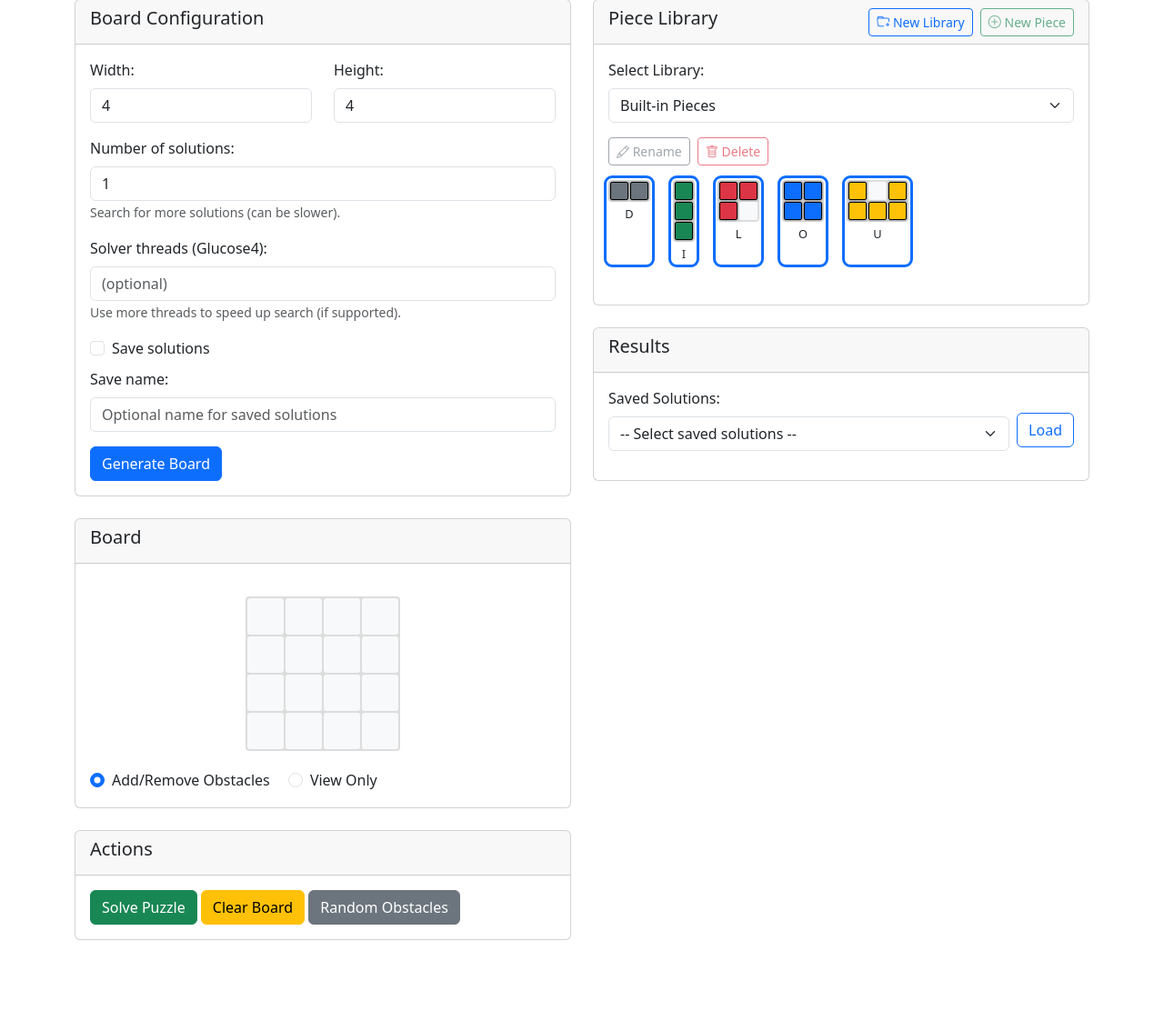
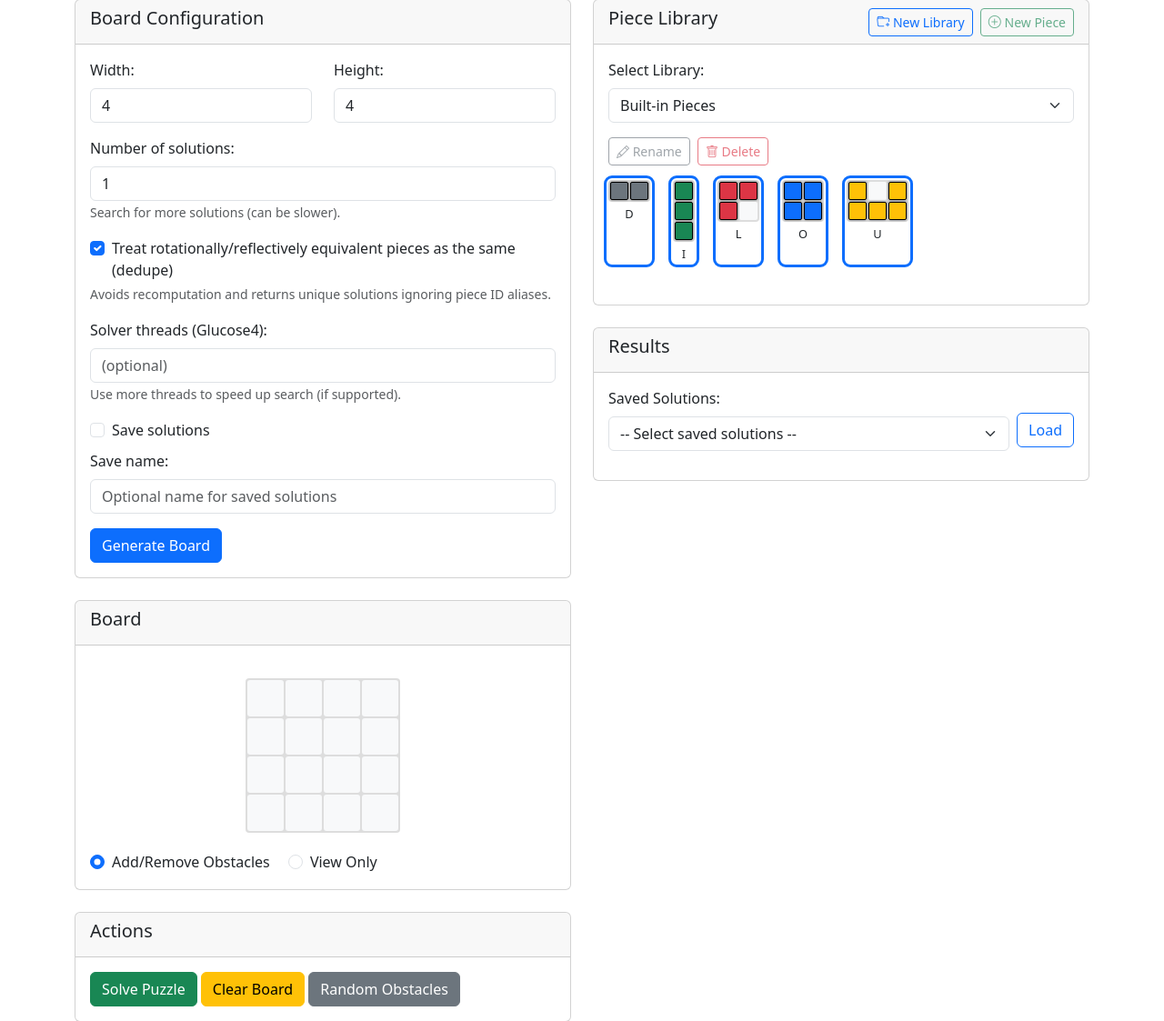
Before and after one commit to huynd2210/Tile-laying-Puzzle-Solver, a Flask app: page / in a window 1280 px wide. Shown: the part 97-1220 px from the top of the page at 91% size. Before the commit the page ends 1131 px from the top, so only its background shows below. Run offline with Flask 2, Linux system fonts and the light colour scheme.

Commit message:
added canonization in solver

```diff
--- a/frontend/static/js/script.js
+++ b/frontend/static/js/script.js
@@ -881,6 +881,7 @@ document.addEventListener('DOMContentLoaded', () => {
                     const v = parseInt(document.getElementById('solver-threads').value);
                     return isNaN(v) || v < 1 ? undefined : v;
                 })(),
+                dedupe_equivalent: document.getElementById('dedupe-equivalent').checked,
                 persist: document.getElementById('persist-solutions').checked,
                 save_name: document.getElementById('save-name').value || ''
             };
--- a/frontend/templates/index.html
+++ b/frontend/templates/index.html
@@ -34,6 +34,15 @@
                                 <label for="num-solutions" class="form-label">Number of solutions:</label>
                                 <input type="number" id="num-solutions" class="form-control" min="1" max="50" value="1">
                                 <small class="text-muted">Search for more solutions (can be slower).</small>
+                            </div>
+                        </div>
+                        <div class="row mb-3">
+                            <div class="col-12">
+                                <div class="form-check">
+                                    <input class="form-check-input" type="checkbox" id="dedupe-equivalent" checked>
+                                    <label class="form-check-label" for="dedupe-equivalent">Treat rotationally/reflectively equivalent pieces as the same (dedupe)</label>
+                                </div>
+                                <small class="text-muted">Avoids recomputation and returns unique solutions ignoring piece ID aliases.</small>
                             </div>
                         </div>
                         <div class="row mb-3">
--- a/server/app.py
+++ b/server/app.py
@@ -163,6 +163,42 @@ def initialize_storage():
     _ensure_builtin_library()
 
 
+def _orientation_signature(orientation):
+    # orientation: tuple of (i,j)
+    coords = sorted(list(orientation))
+    return ';'.join(f"{i}:{j}" for i, j in coords)
+
+
+def _shape_signature(piece_obj):
+    try:
+        orientations = piece_obj.get_orientations()
+        if not orientations:
+            # fallback to offsets
+            if hasattr(piece_obj, 'get_offsets'):
+                base = getattr(piece_obj, 'get_offsets')()
+                orientations = [normalize(tuple(base))]
+        # Pick lexicographically smallest normalized string among orientations
+        sigs = [_orientation_signature(o) for o in orientations]
+        return min(sigs) if sigs else ''
+    except Exception:
+        return ''
+
+
+def _group_equivalent_pieces(piece_lib: dict):
+    grouped = {}
+    seen = {}
+    id_map = {}
+    for pid, pobj in piece_lib.items():
+        sig = _shape_signature(pobj)
+        if sig in seen:
+            id_map[pid] = seen[sig]
+            continue
+        seen[sig] = pid
+        grouped[pid] = pobj
+        id_map[pid] = pid
+    return grouped, id_map
+
+
 @app.route('/')
 def index():
     return render_template('index.html')
@@ -182,6 +218,7 @@ def solve_puzzle():
             max_solutions = 1
         persist = bool(data.get('persist', False))
         save_name = str(data.get('save_name', '')).strip() or f"Solution {datetime.datetime.utcnow().isoformat()}"
+        dedupe_equivalent = bool(data.get('dedupe_equivalent', True))
 
         obstacle_positions = [(i, j) for i, j in obstacles]
 
@@ -202,7 +239,24 @@ def solve_puzzle():
         if not piece_lib:
             return jsonify({'success': False, 'message': 'No valid pieces selected for solving the puzzle.'})
 
-        puzzle = TilingPuzzle(board, piece_lib)
+        # Optionally dedupe equivalent shapes to avoid recomputation
+        lib_for_solver = piece_lib
+        canonical_of = {pid: pid for pid in piece_lib.keys()}
+        if dedupe_equivalent:
+            lib_for_solver, canonical_of = _group_equivalent_pieces(piece_lib)
+
+        # Build reverse map canonical -> representative original id (prefer first in selected_pieces order)
+        rep_of = {}
+        # Preference by selected order
+        for pid in selected_pieces:
+            canon = canonical_of.get(pid, pid)
+            if canon not in rep_of:
+                rep_of[canon] = pid
+        # Fill remaining
+        for pid, canon in canonical_of.items():
+            rep_of.setdefault(canon, pid)
+
+        puzzle = TilingPuzzle(board, lib_for_solver)
         threads = data.get('threads')
         try:
             threads = int(threads) if threads is not None else None
@@ -219,9 +273,12 @@ def solve_puzzle():
         for sol in solutions:
             sdata = []
             for cand in sol:
-                color = getattr(piece_lib[cand.piece_id], 'color', None) or 'red'
+                canon_id = cand.piece_id
+                orig_id = rep_of.get(canon_id, canon_id)
+                src_piece = piece_lib.get(orig_id) or lib_for_solver.get(canon_id)
+                color = getattr(src_piece, 'color', None) or 'red'
                 sdata.append({
-                    'id': cand.piece_id,
+                    'id': orig_id,
                     'color': color,
                     'cells': cand.cells,
                     'orientation': cand.orientation,
```
